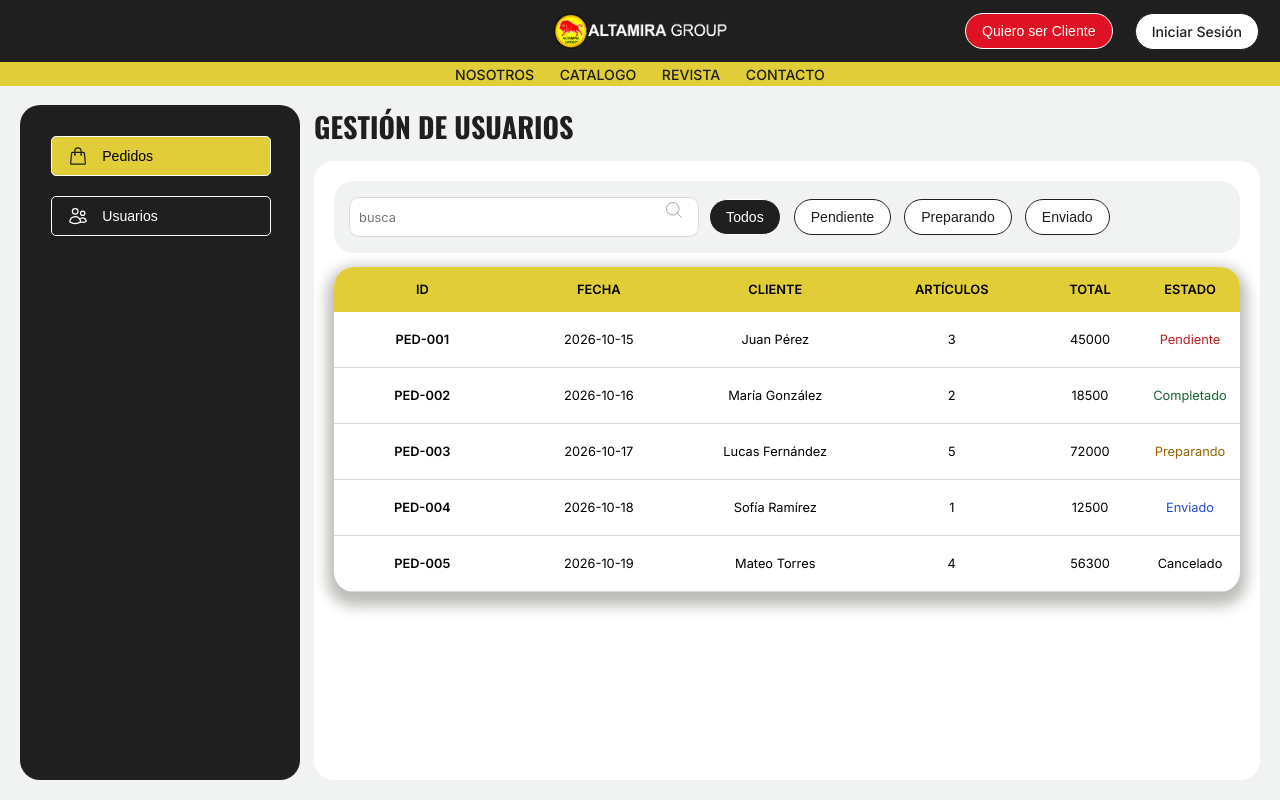
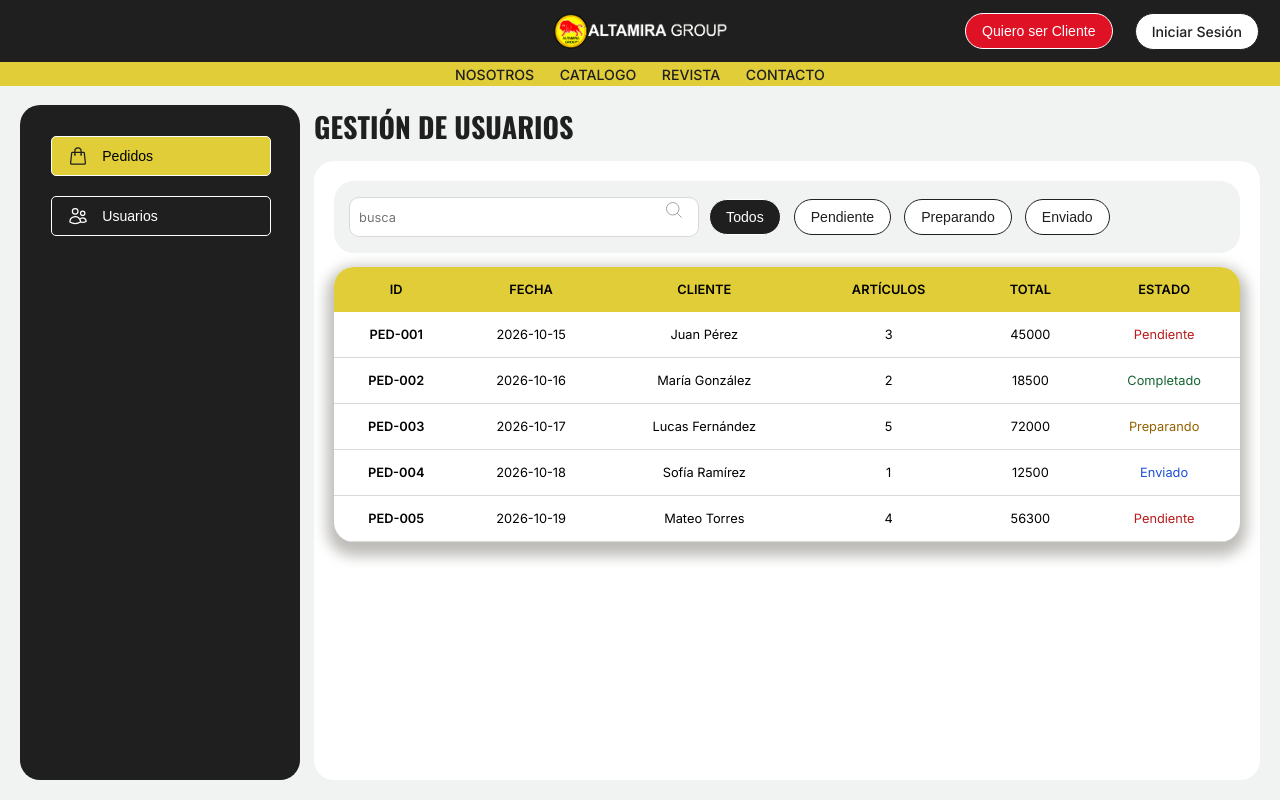
Before and after one commit to LautaroRodriguez54/Ecommerce-Repuestos, a Next.js app: page /admin in a window 1280 px wide. Both pictures are taken after a click on the button "Pedidos". Shown: the top 800 px of the page. Built offline with nearby package versions, Linux system fonts and the light colour scheme; no server answers.

Commit message:
feat: add pagination component

```diff
--- a/app/admin/page.tsx
+++ b/app/admin/page.tsx
@@ -6,8 +6,8 @@ export default function Page() {
   const [selectedButton, setSelectedButton] = useState("orders");
   return (
     <>
+      {selectedButton === "orders" && <OrderContent />}
       {selectedButton === "users" && <UserContent />}
-      {selectedButton === "orders" && <OrderContent />}
     </>
   );
 }
--- a/components/admin/OrderContent.jsx
+++ b/components/admin/OrderContent.jsx
@@ -4,7 +4,7 @@ import styles from "../admin/admin.module.css";
 import { Button } from "../ui/Button/Button";
 import { Table } from "../ui/table/Table";
 import { useState } from "react";
-
+import { Pagination } from "../ui/Pagination";
 const title = ["ID", "FECHA", "CLIENTE", "ARTÍCULOS", "TOTAL", "ESTADO"];
 const data = [
   {
@@ -45,27 +45,36 @@ const data = [
     cliente: "Mateo Torres",
     articulos: 4,
     total: 56300,
-    estado: "Cancelado",
+    estado: "Pendiente",
   },
 ];
 const states = ["Todos", "Pendiente", "Preparando", "Enviado"];
-
+const itemsPerPage = 8;
+const maxPageButtons = 3;
 export const OrderContent = () => {
-  const [estadoActivo, setEstadoActivo] = useState("Todos");
+  const[activeStatus, setActiveStatus] = useState("Todos");
   return (
     <>
       <div className={styles.filterWrapper}>
         <SearchBox placeholder={"busca"} />
-        {states.map((estado) => (
+        {states.map((status) => (
           <Button
-            key={estado}
-            buttonText={estado}
-            variant={estadoActivo === estado ? "secundary" : "outline"}
-            onClick={() => setEstadoActivo(estado)}
+            key={status}
+            buttonText={status}
+            variant={activeStatus === status ? "secundary" : "outline"}
+            onClick={() => setActiveStatus(status)}
           />
         ))}
       </div>
-      <Table title={title} data={data} />
+      <Pagination
+        itemsPerPage={itemsPerPage}
+        maxPageButtons={maxPageButtons}
+        data={data}
+      >
+        {(currentData) => (
+          <Table title={title} data={currentData} />
+        )}
+      </Pagination>
     </>
   );
 };
--- a/components/admin/UserContent.jsx
+++ b/components/admin/UserContent.jsx
@@ -5,8 +5,7 @@ import styles from "../admin/admin.module.css";
 import { Button } from "../ui/Button/Button";
 import Filter from "../icon/Filter";
 import { Table } from "../ui/table/Table";
-import Delete from "../icon/Delete.jsx";
-import Edit from '../icon/Edit.jsx';
+import {Pagination} from '../ui/Pagination';
 const option = ["Cliente", "Administrador"];
 const title = ["ID", "NOMBRE", "EMAIL", "TIPO", "ACCIONES"];
 const data = [
@@ -41,6 +40,8 @@ const data = [
     tipo: "Cliente",
   },
 ];
+const itemsPerPage = 8;
+const maxPageButtons = 3;
 export const UserContent = () => {
   return (
     <>
@@ -53,9 +54,17 @@ export const UserContent = () => {
           isButton={false}
           linkHref={"/register"}
         />
+      </div>
+       <Pagination itemsPerPage={itemsPerPage} maxPageButtons={maxPageButtons} data={data} >
+        {(currentData) => (
+          <Table
+            title={title}
+            data={currentData}
+            showActions
+          />
+        )}
+      </Pagination>
 
-      </div>
-      <Table title={title} data={data} showActions />
     </>
   );
 };
--- a/components/admin/admin.module.css
+++ b/components/admin/admin.module.css
@@ -1,4 +1,5 @@
-.contentWrapper {
+.contentWrapper,
+.content {
   height: 100%;
   display: flex;
   flex-direction: column;
@@ -10,28 +11,27 @@
 .content {
   border-radius: var(--container-radius);
   background-color: var(--color-background-light);
-  height: 100%;
   padding: 20px;
-  display: flex;
-  flex-direction: column;
-  gap: 1rem;
 }
-.filterWrapper{
-    padding: 15px;
-    background-color: var(--color-background);
-    border-radius: var(--container-radius);
-    display: flex;
-    align-items: center;
-    gap: 0.5rem;
-    flex-wrap: wrap;
-
-}
-.orderButtonsWrapper{
+.filterWrapper,
+.orderButtonsWrapper,
+.pagination {
   display: flex;
   flex-wrap: wrap;
+}
+.filterWrapper {
+  padding: 15px;
+  background-color: var(--color-background);
+  border-radius: var(--container-radius);
+  align-items: center;
+  gap: 0.5rem;
+}
+.orderButtonsWrapper {
   width: auto;
 }
-@media (min-width: 914px) {
-
+.pagination {
+  justify-content: center;
+  align-items: center;
+  gap: 10px;
+  margin-top: 24px;
 }
-@media (min-width: 700px) {}
--- a/components/home/ClientSection.tsx
+++ b/components/home/ClientSection.tsx
@@ -59,7 +59,7 @@ export const ClientSection = () => {
           <Button
             buttonText="Quiero ser Cliente"
             variant={"accent"}
-            onClic={() => setShowForm(true)}
+            onClick={() => setShowForm(true)}
           />
         </div>
         <div className={styles.formClient}>
@@ -112,7 +112,7 @@ export const ClientSection = () => {
                     <Button
                       buttonText="Cancelar"
                       variant={"outline"}
-                      onClic={() => setShowForm(false)}
+                      onClick={() => setShowForm(false)}
                     />
                     <Button buttonText="Enviar" variant={"primary"} />
                   </div>
--- a/components/ui/Button/Button.jsx
+++ b/components/ui/Button/Button.jsx
@@ -11,7 +11,7 @@ export const Button = ({
   squared = false,
   Icon = null,
   isSelected = false,
-  type,
+  type='',
   onClick = () => {},
 }) => {
   const buttonVariant = isSelected
@@ -29,8 +29,10 @@ export const Button = ({
       : "";
 
   const baseClass = isMobile
-    ? styles.clientButton
-    : styles[buttonVariant];
+  ? buttonText === "Iniciar Sesión"
+    ? styles.loginButton
+    : styles.clientButton
+  : styles[buttonVariant];
 
   const className = `${baseClass} ${shapeClass}`;
 
--- /dev/null
+++ b/components/ui/Pagination.jsx
@@ -0,0 +1,66 @@
+"use client";
+import { useState } from "react";
+import ChevronLeft from "../icon/ChevronLeft";
+import ChevronRight from "../icon/ChevronRight";
+import styles from "../admin/admin.module.css";
+import { Button } from "../ui/Button/Button";
+export const Pagination = ({
+  itemsPerPage,
+  maxPageButtons,
+  data,
+  children,
+}) => {
+  const [currentPage, setCurrentPage] = useState(1);
+  const totalPages = Math.ceil(data.length / itemsPerPage);
+  const startIndex = (currentPage - 1) * itemsPerPage;
+  const currentData = data.slice(startIndex, startIndex + itemsPerPage);
+  const startPage = Math.max(
+    1,
+    Math.min(
+      currentPage - Math.floor(maxPageButtons / 2),
+      totalPages - maxPageButtons + 1,
+    ),
+  );
+  const endPage = Math.min(totalPages, startPage + maxPageButtons - 1);
+  const pageNumbers = Array.from(
+    { length: Math.max(0, endPage - startPage + 1) },
+    (_, index) => startPage + index,
+  );
+
+  return (
+    <>
+      {children(currentData)}
+      {totalPages > 1 && (
+        <div className={styles.pagination}>
+          <Button
+            buttonText={<ChevronLeft />}
+            rounded={true}
+            variant="outline"
+            isButton={true}
+            onClick={() => setCurrentPage((page) => Math.max(1, page - 1))}
+          />
+          {pageNumbers.map((page) => (
+            <Button
+              key={page}
+              buttonText={String(page)}
+              rounded={true}
+              variant="outline"
+              isButton={true}
+              isSelected={currentPage === page}
+              onClick={() => setCurrentPage(page)}
+            />
+          ))}
+          <Button
+            buttonText={<ChevronRight />}
+            rounded={true}
+            variant="outline"
+            isButton={true}
+            onClick={() =>
+              setCurrentPage((page) => Math.min(totalPages, page + 1))
+            }
+          />
+        </div>
+      )}
+    </>
+  );
+};
--- a/components/ui/sideBarLayout/sideBarLayout.module.css
+++ b/components/ui/sideBarLayout/sideBarLayout.module.css
@@ -16,6 +16,7 @@
   grid-template-areas: "sideNavBar" "content";
   padding: 20px;
   gap: 1rem;
+  min-width: 0;
 
 }
 .contentLayout {
@@ -23,7 +24,7 @@
   display: flex;
   flex-direction: column;
   height: 100%;
-
+  min-width: 0;
 }
 .clientSideBar,
 .adminSideBar {
@@ -53,7 +54,7 @@
   }
   .layout {
     grid-template-rows: none;
-    grid-template-columns: clamp(200px, 25vw, 280px) 1fr;
+    grid-template-columns: clamp(200px, 25vw, 280px) minmax(0, 1fr);
     grid-template-areas: "sideNavBar content";
   }
 }
--- a/components/ui/table/Table.jsx
+++ b/components/ui/table/Table.jsx
@@ -1,13 +1,16 @@
 import styles from "./table.module.css";
+import { Button } from "../Button/Button";
+import Edit from "@/components/icon/Edit";
+import Delete from "@/components/icon/Delete";
 const statusClasses = {
   Pendiente: styles.pending,
   Completado: styles.completed,
   Preparando: styles.preparing,
   Enviado: styles.sent,
-  Cancelado: styles.cancelled,
 };
 export const Table = ({ title, data, showActions = false }) => {
   return (
+    <div className={styles.tableContainer}>
     <div className={styles.table}>
       <table>
         <thead>
@@ -35,10 +38,17 @@ export const Table = ({ title, data, showActions = false }) => {
                   )}
                 </td>
               ))}
+              {showActions && (
+                <td style={{ display: "flex", justifyContent: "center" }}>
+                  <Button buttonText={<Edit />} variant="outline" rounded />
+                  <Button buttonText={<Delete />} rounded />
+                </td>
+              )}
             </tr>
           ))}
         </tbody>
       </table>
     </div>
+    </div>
   );
 };
--- a/components/ui/table/table.module.css
+++ b/components/ui/table/table.module.css
@@ -1,12 +1,23 @@
-.table {
+.tableContainer {
   border-radius: var(--container-radius);
   overflow: hidden;
   box-shadow: var(--general-shadow);
+}
+.table {
+  overflow-x: auto;
+  width: 100%;
+  min-width: 0;
   table {
-    width: 100%;
+    width: max-content;
+    min-width: 100%;
     border-collapse: collapse;
-    table-layout: fixed;
   }
+  table,
+  th,
+  td {
+    white-space: nowrap;
+  }
+
   thead {
     background-color: var(--color-navigation);
 
@@ -18,29 +29,21 @@
   }
   tbody {
     td {
-      padding: 20px 10px;
+      padding: 15px 10px;
       text-align: center;
       font-size: var(--sm-fz);
-      overflow: hidden;
-      white-space: nowrap;
       text-overflow: ellipsis;
     }
     tr {
       border-bottom: 1px solid var(--color-border);
     }
   }
-  th:last-child,
-  td:last-child {
-    width: 100px;
-    white-space: nowrap;
-    overflow: visible;
-    text-overflow: clip;
-  }
   th:nth-child(1),
   td:nth-child(1) {
     font-weight: 600;
   }
 }
+
 .pending {
   color: #b91c1c;
 }
@@ -53,15 +56,3 @@
 .sent {
   color: #1d4ed8;
 }
-
-@media (min-width: 700px) {
-  .table {
-    th:nth-child(5),
-    td:nth-child(5) {
-      width: 100px;
-      overflow: hidden;
-      white-space: nowrap;
-      text-overflow: ellipsis;
-    }
-  }
-}
```
Also changed, not shown: styles/globals.css (deleted).
